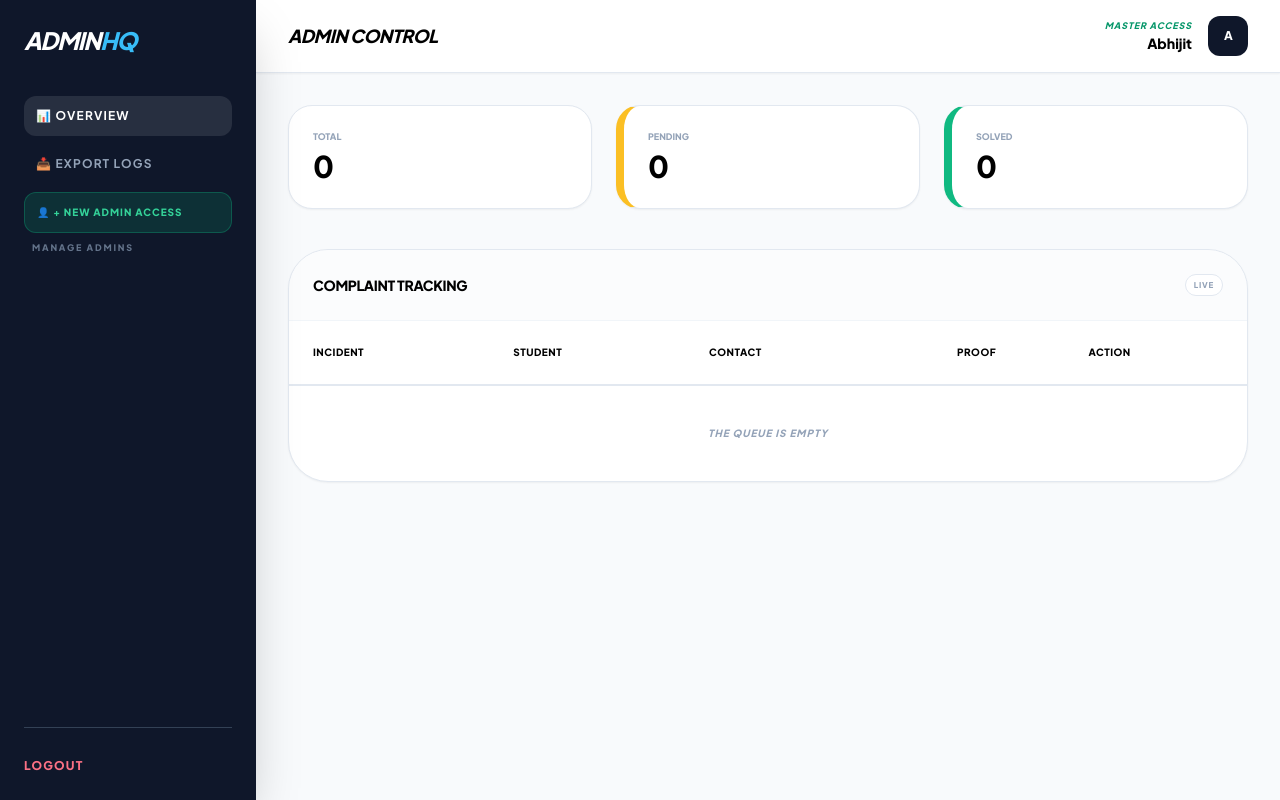
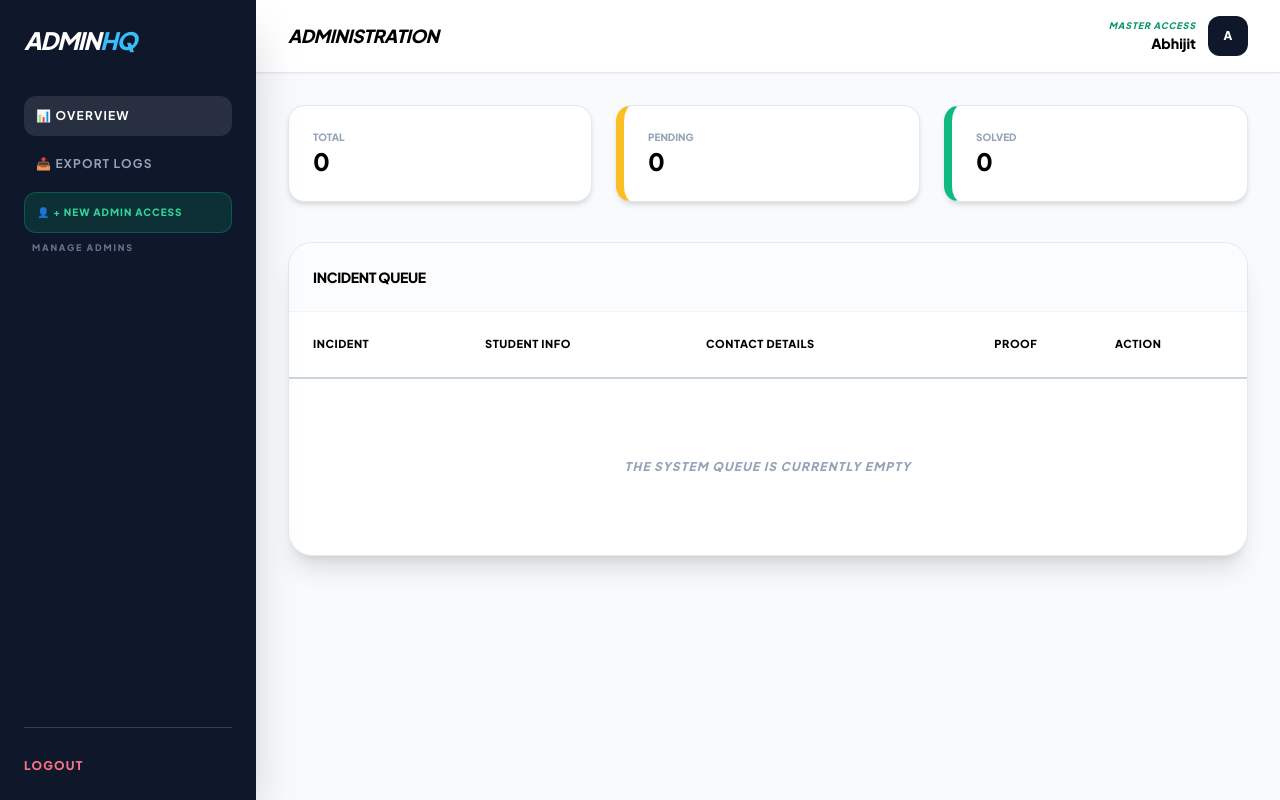
Before and after one commit to abhijitkumarsingh-tech/complaint-system, a Flask app: page /admin in a window 1280 px wide. Run offline with Flask 3, Linux system fonts and the light colour scheme; the visitor is signed in with stand-in values (Sample User, id 1); data that the repository does not hold is empty; some libraries are stand-ins or nearby versions.

Commit message:
Final design and fixes

```diff
--- a/app.py
+++ b/app.py
@@ -125,21 +125,16 @@
     except: flash("Admin username already exists!", "error")
     return redirect(url_for('admin_panel'))
 
-# --- DELETE ADMIN ROUTE ---
 @app.route('/delete_admin/<int:admin_id>', methods=['POST'])
 def delete_admin(admin_id):
     if not session.get('is_admin'): return redirect(url_for('index'))
-
-    # Safety Check: Apne aap ko delete nahi kar sakte
     if admin_id == session.get('user_id'):
-        flash("Action Denied: You cannot delete your own master account!", "error")
+        flash("Action Denied: Master account protection!", "error")
         return redirect(url_for('admin_panel'))
-
     admin_to_del = User.query.get(admin_id)
-    if admin_to_del and admin_to_del.is_admin:
-        db.session.delete(admin_to_del)
-        db.session.commit()
-        flash("Admin access has been successfully revoked.", "success")
+    if admin_to_del:
+        db.session.delete(admin_to_del); db.session.commit()
+        flash("Admin Revoked", "success")
     return redirect(url_for('admin_panel'))
 
 @app.route('/add_complaint', methods=['POST'])
@@ -149,10 +144,8 @@
     if not file or file.filename == '':
         flash("Evidence photo is mandatory!", "error")
         return redirect(url_for('dashboard'))
-
     fname = secure_filename(file.filename)
     file.save(os.path.join(app.config['UPLOAD_FOLDER'], fname))
-
     new_c = Complaint(
         user_id=session['user_id'],
         name=request.form.get('name'),
@@ -165,12 +158,21 @@
         image_file=fname
     )
     db.session.add(new_c); db.session.commit()
-
     e_body = f"New Incident Reported by {new_c.name}\nCategory: {new_c.category}\nIssue: {new_c.text}"
     threading.Thread(target=send_email_async, args=(ADMIN_EMAIL_DEFAULT, "⚠️ New Campus Incident", e_body)).start()
-
     flash("Report submitted successfully!", "success")
     return redirect(url_for('dashboard'))
+
+# --- FIXED DELETE COMPLAINT ROUTE ---
+@app.route('/delete_complaint/<int:id>', methods=['POST'])
+def delete_complaint(id):
+    if not session.get('is_admin'): return redirect(url_for('index'))
+    comp = Complaint.query.get(id)
+    if comp:
+        db.session.delete(comp)
+        db.session.commit()
+        flash(f"Complaint #{id} deleted successfully", "success")
+    return redirect(url_for('admin_panel'))
 
 @app.route('/dashboard')
 def dashboard():
@@ -187,7 +189,6 @@
         'solved': Complaint.query.filter_by(status='Solved').count()
     }
     all_comps = Complaint.query.order_by(Complaint.created_at.desc()).all()
-    # Fetching all admins to show in the Sidebar/Modal list
     all_admins = User.query.filter_by(is_admin=True).all()
     return render_template('admin.html', complaints=all_comps, stats=stats, admins=all_admins)
 
@@ -206,17 +207,30 @@
         db.session.commit()
     return redirect(url_for('admin_panel'))
 
+@app.route('/export_csv')
+def export_csv():
+    if not session.get('is_admin'): return redirect(url_for('index'))
+    all_complaints = Complaint.query.all()
+    si = StringIO()
+    cw = csv.writer(si)
+    cw.writerow(['ID', 'Name', 'Roll No', 'Category', 'Status', 'Date'])
+    for c in all_complaints:
+        cw.writerow([c.id, c.name, c.roll_no, c.category, c.status, c.created_at])
+    output = make_response(si.getvalue())
+    output.headers["Content-Disposition"] = "attachment; filename=campus_logs.csv"
+    output.headers["Content-type"] = "text/csv"
+    return output
+
 @app.route('/reset_database')
 def reset_database():
     db.drop_all(); db.create_all()
-    # Default master admin with full details
     admin = User(username='admin', password='adminpassword', full_name="Abhijit Kumar Singh", email=ADMIN_EMAIL_DEFAULT, is_admin=True)
     db.session.add(admin); db.session.commit()
     return "Database Ready"
 
 @app.route('/logout')
 def logout():
-    session.clear(); return redirect(url_for('index'))
+    session.clear(); return redirect(url_for('login'))
 
 @app.route('/uploads/<filename>')
 def uploaded_file(filename):
--- a/templates/admin.html
+++ b/templates/admin.html
@@ -9,12 +9,12 @@
     <style>
         body { font-family: 'Plus Jakarta Sans', sans-serif; }
         .sidebar-gradient { background: #0f172a; }
-        th { color: #000000 !important; font-weight: 900 !important; font-size: 10px !important; border-bottom: 2px solid #e2e8f0 !important; text-transform: uppercase; letter-spacing: 0.05em; white-space: nowrap; }
+        /* Table Header: Dark Black & Extra Bold */
+        th { color: #000000 !important; font-weight: 900 !important; font-size: 11px !important; border-bottom: 2px solid #cbd5e1 !important; text-transform: uppercase; letter-spacing: 0.05em; white-space: nowrap; }
         .modal-active { overflow: hidden; }
         .custom-scrollbar::-webkit-scrollbar { width: 4px; }
         .custom-scrollbar::-webkit-scrollbar-thumb { background: #334155; border-radius: 10px; }
 
-        /* Mobile Sidebar Logic */
         @media (max-width: 1024px) {
             #sidebar { transform: translateX(-100%); transition: transform 0.3s ease-in-out; }
             #sidebar.open { transform: translateX(0); }
@@ -23,7 +23,7 @@
 </head>
 <body class="bg-slate-50 min-h-screen flex flex-col lg:flex-row text-slate-900 overflow-x-hidden">
 
-    <div class="lg:hidden bg-[#0f172a] p-4 flex justify-between items-center text-white sticky top-0 z-50">
+    <div class="lg:hidden bg-[#0f172a] p-4 flex justify-between items-center text-white sticky top-0 z-50 shadow-lg">
         <h1 class="text-xl font-black italic">ADMIN<span class="text-sky-400">HQ</span></h1>
         <button onclick="toggleSidebar()" class="p-2 bg-white/10 rounded-lg text-white">☰</button>
     </div>
@@ -65,95 +65,84 @@
     </aside>
 
     <div class="flex-1 w-full overflow-x-hidden">
-        <header class="bg-white border-b border-slate-200 px-4 lg:px-8 py-4 flex justify-between items-center sticky top-0 z-40 shadow-sm lg:relative">
-            <h2 class="text-sm lg:text-lg font-black text-black uppercase tracking-tight italic">Admin Control</h2>
-            <div class="flex items-center gap-3 lg:gap-4">
+        <header class="bg-white border-b border-slate-200 px-4 lg:px-8 py-4 flex justify-between items-center sticky top-0 z-40 shadow-sm">
+            <h2 class="text-sm lg:text-lg font-black text-black uppercase tracking-tight italic">Administration</h2>
+            <div class="flex items-center gap-3">
                 <div class="text-right hidden sm:block">
                     <p class="text-[9px] font-black text-emerald-600 uppercase tracking-widest italic">Master Access</p>
                     <p class="text-sm font-black text-black">{{ session.full_name or 'Abhijit' }}</p>
                 </div>
-                <div class="w-8 h-8 lg:w-10 lg:h-10 bg-slate-900 rounded-xl flex items-center justify-center text-white font-black uppercase tracking-tighter text-xs">A</div>
+                <div class="w-8 h-8 lg:w-10 lg:h-10 bg-slate-900 rounded-xl flex items-center justify-center text-white font-black uppercase text-xs">A</div>
             </div>
         </header>
 
         <div class="p-4 lg:p-8 max-w-7xl mx-auto">
-            {% with messages = get_flashed_messages(with_categories=true) %}
-              {% if messages %}{% for cat, msg in messages %}
-                <div class="mb-6 p-4 rounded-2xl {% if cat == 'success' %}bg-emerald-50 text-emerald-600{% else %}bg-rose-50 text-rose-600{% endif %} text-[10px] font-black uppercase border border-current/10 text-center">
-                    {{ msg }}
+            <div class="grid grid-cols-1 sm:grid-cols-3 gap-4 lg:gap-6 mb-8 lg:mb-10">
+                <div class="bg-white p-5 lg:p-6 rounded-2xl border border-slate-200 shadow-md">
+                    <p class="text-[10px] font-black text-slate-400 uppercase">Total</p>
+                    <h3 class="text-2xl font-black text-black">{{ stats.total }}</h3>
                 </div>
-              {% endfor %}{% endif %}
-            {% endwith %}
-
-            <div class="grid grid-cols-1 sm:grid-cols-3 gap-4 lg:gap-6 mb-8 lg:mb-10">
-                <div class="bg-white p-5 lg:p-6 rounded-2xl lg:rounded-3xl border border-slate-200 shadow-sm">
-                    <p class="text-[9px] font-black text-slate-400 uppercase mb-1">Total</p>
-                    <h3 class="text-xl lg:text-3xl font-black text-black">{{ stats.total }}</h3>
+                <div class="bg-white p-5 lg:p-6 rounded-2xl border border-slate-200 border-l-8 border-l-amber-400 shadow-md">
+                    <p class="text-[10px] font-black text-slate-400 uppercase">Pending</p>
+                    <h3 class="text-2xl font-black text-black">{{ stats.pending }}</h3>
                 </div>
-                <div class="bg-white p-5 lg:p-6 rounded-2xl lg:rounded-3xl border border-slate-200 border-l-4 lg:border-l-8 border-l-amber-400 shadow-sm">
-                    <p class="text-[9px] font-black text-slate-400 uppercase mb-1">Pending</p>
-                    <h3 class="text-xl lg:text-3xl font-black text-black">{{ stats.pending }}</h3>
-                </div>
-                <div class="bg-white p-5 lg:p-6 rounded-2xl lg:rounded-3xl border border-slate-200 border-l-4 lg:border-l-8 border-l-emerald-500 shadow-sm">
-                    <p class="text-[9px] font-black text-slate-400 uppercase mb-1">Solved</p>
-                    <h3 class="text-xl lg:text-3xl font-black text-black">{{ stats.solved }}</h3>
+                <div class="bg-white p-5 lg:p-6 rounded-2xl border border-slate-200 border-l-8 border-l-emerald-500 shadow-md">
+                    <p class="text-[10px] font-black text-slate-400 uppercase">Solved</p>
+                    <h3 class="text-2xl font-black text-black">{{ stats.solved }}</h3>
                 </div>
             </div>
 
-            <div class="bg-white rounded-2xl lg:rounded-[2.5rem] border border-slate-200 shadow-sm overflow-hidden">
-                <div class="p-4 lg:p-6 border-b border-slate-100 bg-slate-50/50 flex justify-between items-center">
-                    <h3 class="font-black text-black uppercase tracking-tight text-[10px] lg:text-sm">Complaint tracking</h3>
-                    <span class="text-[8px] font-black text-slate-400 uppercase tracking-widest bg-white px-2 py-1 rounded-full border border-slate-200">Live</span>
+            <div class="bg-white rounded-3xl border border-slate-200 shadow-xl overflow-hidden">
+                <div class="p-6 border-b border-slate-100 bg-slate-50/50 flex justify-between items-center">
+                    <h3 class="font-black text-black uppercase tracking-tight text-sm">Incident Queue</h3>
                 </div>
 
                 <div class="overflow-x-auto">
-                    <table class="w-full text-left border-collapse min-w-[700px]">
+                    <table class="w-full text-left border-collapse min-w-[800px]">
                         <thead>
                             <tr class="bg-white">
-                                <th class="p-4 lg:p-6">Incident</th>
-                                <th class="p-4 lg:p-6">Student</th>
-                                <th class="p-4 lg:p-6">Contact</th>
-                                <th class="p-4 lg:p-6 text-center">Proof</th>
-                                <th class="p-4 lg:p-6">Action</th>
+                                <th class="p-6">Incident</th>
+                                <th class="p-6">Student Info</th>
+                                <th class="p-6">Contact Details</th>
+                                <th class="p-6 text-center">Proof</th>
+                                <th class="p-6">Action</th>
                             </tr>
                         </thead>
                         <tbody class="divide-y divide-slate-100">
                             {% for comp in complaints %}
-                            <tr class="hover:bg-slate-50/80 transition-colors {% if comp.status == 'Solved' %}opacity-50{% endif %}">
-                                <td class="p-4 lg:p-6">
-                                    <span class="text-xs font-black text-indigo-600 italic">#{{ comp.id }}</span>
-                                    <p class="text-[8px] text-slate-400 font-black uppercase mt-1">{{ comp.created_at|time_ago }}</p>
+                            <tr class="hover:bg-slate-50/50 transition-colors {% if comp.status == 'Solved' %}opacity-60{% endif %}">
+                                <td class="p-6">
+                                    <span class="text-xs font-black text-indigo-700 italic">#{{ comp.id }}</span>
+                                    <p class="text-[9px] text-slate-500 font-black uppercase mt-1">{{ comp.created_at|time_ago }}</p>
                                 </td>
-                                <td class="p-4 lg:p-6">
-                                    <p class="font-black text-black text-[11px] uppercase truncate max-w-[100px]">{{ comp.name }}</p>
-                                    <p class="text-[9px] text-slate-500 font-bold italic">{{ comp.roll_no }}</p>
+                                <td class="p-6">
+                                    <p class="font-black text-black text-[13px] lg:text-[14px] uppercase tracking-tight">{{ comp.name }}</p>
+                                    <p class="text-[10px] text-slate-600 font-extrabold italic">{{ comp.roll_no }}</p>
                                 </td>
-                                <td class="p-4 lg:p-6">
-                                    <p class="text-[9px] font-black text-black truncate max-w-[120px]">{{ comp.email }}</p>
-                                    <p class="text-[9px] font-bold text-slate-500">{{ comp.phone }}</p>
+                                <td class="p-6">
+                                    <p class="text-[10px] font-black text-black">{{ comp.email }}</p>
+                                    <p class="text-[10px] font-black text-slate-600">{{ comp.phone }}</p>
                                 </td>
-                                <td class="p-4 lg:p-6 text-center">
+                                <td class="p-6 text-center">
                                     {% if comp.image_file %}
-                                    <a href="{{ url_for('uploaded_file', filename=comp.image_file) }}" target="_blank" class="w-8 h-8 lg:w-10 lg:h-10 bg-slate-100 rounded-xl flex items-center justify-center hover:bg-sky-600 hover:text-white transition-all shadow-sm mx-auto">📸</a>
-                                    {% else %}
-                                    <span class="text-slate-300 text-[8px] font-bold italic">None</span>
+                                    <a href="{{ url_for('uploaded_file', filename=comp.image_file) }}" target="_blank" class="w-10 h-10 bg-slate-900 rounded-xl flex items-center justify-center text-white hover:bg-sky-600 transition-all shadow-lg mx-auto">📸</a>
                                     {% endif %}
                                 </td>
-                                <td class="p-4 lg:p-6 min-w-[220px]">
+                                <td class="p-6 min-w-[240px]">
                                     <form action="/update_status/{{ comp.id }}" method="POST" class="space-y-2">
-                                        <input name="remark" class="w-full p-2 bg-slate-50 border border-slate-200 rounded-lg text-[10px] font-bold outline-none focus:border-indigo-600 transition-all" placeholder="Reply..." value="{{ comp.admin_remark or '' }}">
+                                        <input name="remark" class="w-full p-2 bg-slate-50 border-2 border-slate-200 rounded-lg text-[10px] font-black text-black outline-none focus:border-indigo-600 transition-all" placeholder="Add remark..." value="{{ comp.admin_remark or '' }}">
                                         <div class="flex gap-1">
-                                            <button type="submit" class="flex-1 bg-black text-white text-[8px] font-black uppercase tracking-widest py-2 rounded-lg hover:bg-emerald-600 transition shadow-md">
+                                            <button type="submit" class="flex-1 bg-black text-white text-[9px] font-black uppercase py-2 rounded-lg hover:bg-emerald-600 shadow-md">
                                                 {% if comp.status == 'Pending' %}Start{% elif comp.status == 'In Processing' %}Solve{% else %}Done{% endif %}
                                             </button>
-                                            <button form="del-{{comp.id}}" type="submit" class="p-2 bg-rose-50 text-rose-600 rounded-lg hover:bg-rose-600 hover:text-white transition">🗑️</button>
+                                            <button form="del-{{comp.id}}" type="submit" class="p-2 bg-rose-100 text-rose-600 rounded-lg hover:bg-rose-600 hover:text-white transition shadow-sm">🗑️</button>
                                         </div>
                                     </form>
-                                    <form id="del-{{comp.id}}" action="/delete_complaint/{{ comp.id }}" method="POST" onsubmit="return confirm('Delete Permanently?');"></form>
+                                    <form id="del-{{comp.id}}" action="/delete_complaint/{{ comp.id }}" method="POST" onsubmit="return confirm('WARNING: Are you sure you want to delete this complaint permanently?');"></form>
                                 </td>
                             </tr>
                             {% else %}
-                            <tr><td colspan="5" class="p-10 text-center text-slate-400 font-black uppercase text-[10px] tracking-widest italic">The queue is empty</td></tr>
+                            <tr><td colspan="5" class="p-20 text-center text-slate-400 font-black uppercase text-xs tracking-widest italic">The system queue is currently empty</td></tr>
                             {% endfor %}
                         </tbody>
                     </table>
@@ -162,29 +151,27 @@
         </div>
     </div>
 
-    <div id="modal" class="hidden fixed inset-0 z-50 bg-black/60 backdrop-blur-sm flex items-center justify-center p-4">
-        <div class="bg-white w-full max-w-sm lg:max-w-md rounded-[2rem] lg:rounded-[2.5rem] p-6 lg:p-10 shadow-2xl">
-            <div class="flex justify-between items-center mb-6 lg:mb-8">
-                <h3 class="text-base lg:text-xl font-black text-black uppercase italic">New Admin</h3>
-                <button onclick="toggleModal()" class="w-8 h-8 flex items-center justify-center bg-slate-100 rounded-full text-slate-500 font-black">X</button>
+    <div id="modal" class="hidden fixed inset-0 z-[60] bg-black/70 backdrop-blur-sm flex items-center justify-center p-4">
+        <div class="bg-white w-full max-w-md rounded-[2.5rem] p-8 lg:p-10 shadow-2xl">
+            <div class="flex justify-between items-center mb-8">
+                <h3 class="text-xl font-black text-black uppercase italic">New Admin Access</h3>
+                <button onclick="toggleModal()" class="text-slate-400 font-black text-xl hover:text-black">✕</button>
             </div>
-            <form action="/add_new_admin" method="POST" class="space-y-3 lg:space-y-4">
-                <input type="text" name="admin_full_name" placeholder="Full Name" class="w-full p-3 lg:p-4 bg-slate-50 rounded-xl lg:rounded-2xl text-[11px] lg:text-sm font-bold border-none outline-none ring-1 ring-slate-100 focus:ring-2 ring-indigo-500" required>
-                <input type="text" name="admin_username" placeholder="Login ID" class="w-full p-3 lg:p-4 bg-slate-50 rounded-xl lg:rounded-2xl text-[11px] lg:text-sm font-bold border-none outline-none ring-1 ring-slate-100 focus:ring-2 ring-indigo-500" required>
-                <input type="email" name="admin_email" placeholder="Email" class="w-full p-3 lg:p-4 bg-slate-50 rounded-xl lg:rounded-2xl text-[11px] lg:text-sm font-bold border-none outline-none ring-1 ring-slate-100 focus:ring-2 ring-indigo-500" required>
-                <input type="text" name="admin_phone" placeholder="Phone" class="w-full p-3 lg:p-4 bg-slate-50 rounded-xl lg:rounded-2xl text-[11px] lg:text-sm font-bold border-none outline-none ring-1 ring-slate-100 focus:ring-2 ring-indigo-500" required>
-                <input type="password" name="admin_password" placeholder="Password" class="w-full p-3 lg:p-4 bg-slate-50 rounded-xl lg:rounded-2xl text-[11px] lg:text-sm font-bold border-none outline-none ring-1 ring-slate-100 focus:ring-2 ring-indigo-500" required>
-                <button type="submit" class="w-full py-3 lg:py-4 bg-black text-white font-black uppercase tracking-[0.2em] rounded-xl lg:rounded-2xl hover:bg-emerald-600 transition shadow-lg text-[9px] lg:text-[10px]">Authorize 🚀</button>
+            <form action="/add_new_admin" method="POST" class="space-y-4">
+                <input type="text" name="admin_full_name" placeholder="Full Name" class="w-full p-4 bg-slate-50 border-2 border-slate-100 rounded-2xl text-sm font-black text-black outline-none focus:border-indigo-500" required>
+                <input type="text" name="admin_username" placeholder="Login ID" class="w-full p-4 bg-slate-50 border-2 border-slate-100 rounded-2xl text-sm font-black text-black outline-none focus:border-indigo-500" required>
+                <input type="email" name="admin_email" placeholder="Email" class="w-full p-3 bg-slate-50 border-2 border-slate-100 rounded-2xl text-sm font-black text-black outline-none focus:border-indigo-500" required>
+                <input type="text" name="admin_phone" placeholder="Phone" class="w-full p-3 bg-slate-50 border-2 border-slate-100 rounded-2xl text-sm font-black text-black outline-none focus:border-indigo-500" required>
+                <input type="password" name="admin_password" placeholder="Password" class="w-full p-4 bg-slate-50 border-2 border-slate-100 rounded-2xl text-sm font-black text-black outline-none focus:border-indigo-500" required>
+                <button type="submit" class="w-full py-4 bg-black text-white font-black uppercase tracking-[0.2em] rounded-2xl hover:bg-emerald-600 transition shadow-lg text-[10px]">Authorize 🚀</button>
             </form>
         </div>
     </div>
 
     <script>
         function toggleSidebar() {
-            const sidebar = document.getElementById('sidebar');
-            const overlay = document.getElementById('overlay');
-            sidebar.classList.toggle('open');
-            overlay.classList.toggle('hidden');
+            document.getElementById('sidebar').classList.toggle('open');
+            document.getElementById('overlay').classList.toggle('hidden');
         }
         function toggleModal() {
             document.getElementById('modal').classList.toggle('hidden');
```
